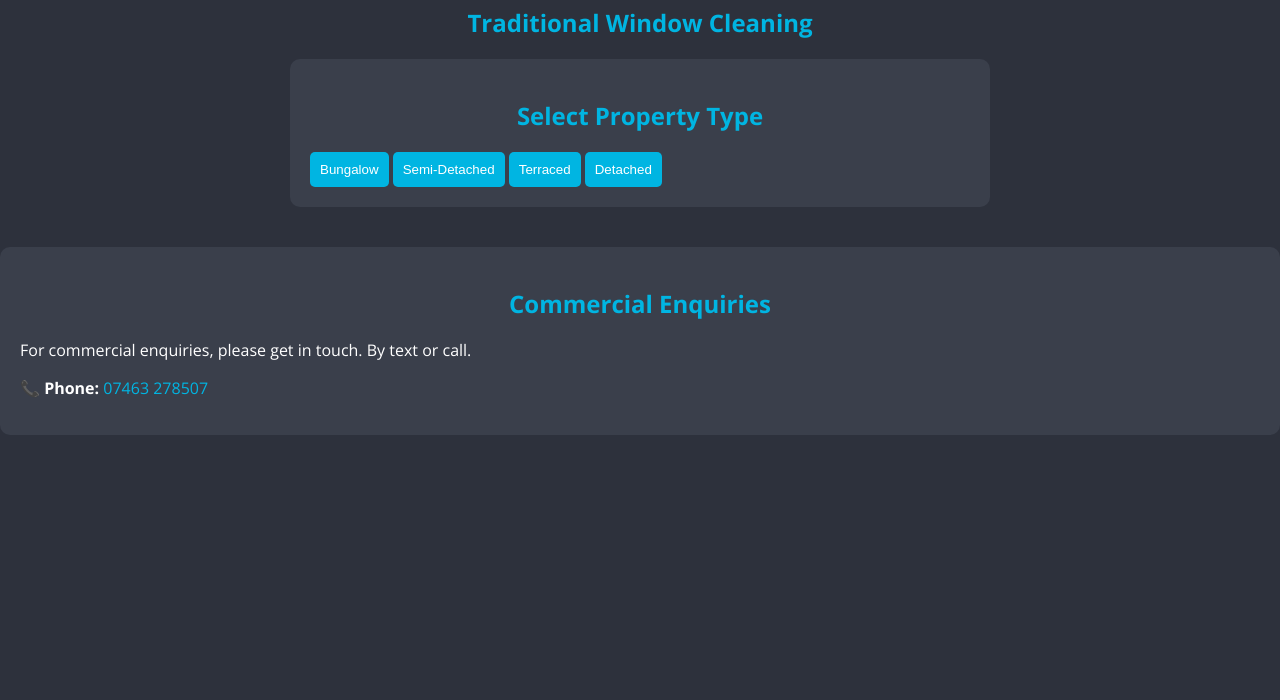
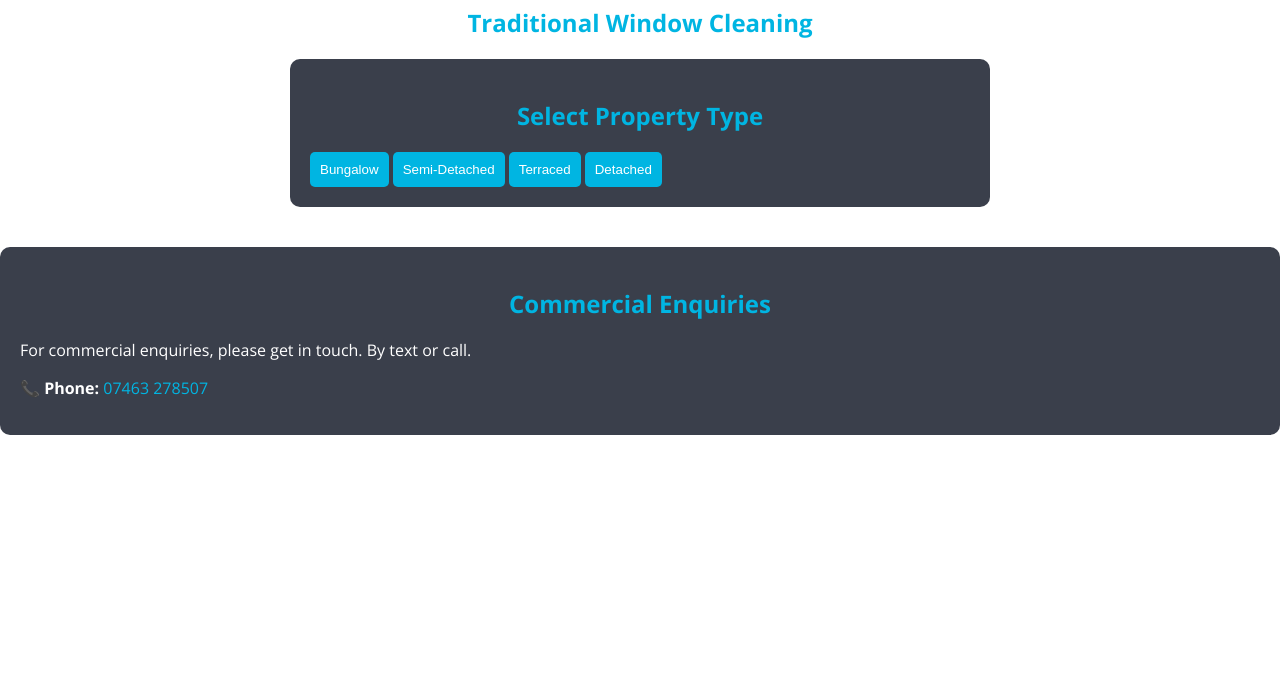
Before and after one commit to PristineWindows/ClearEdge-Cleaning-, a plain HTML site: page index.html in a window 1280 px wide. Shown: the part 100-800 px from the top of the page. Drawn offline with nearby package versions, Linux system fonts and the light colour scheme.

Commit message:
Update index.html

```diff
--- a/index.html
+++ b/index.html
@@ -8,7 +8,7 @@
   <style>
     body {
       font-family: 'Open Sans', sans-serif;
-      background-color: #2d313c;
+      background-color: #FFFFFF;
       color: #ffffff;
       margin: 0;
       padding: 0;
```
